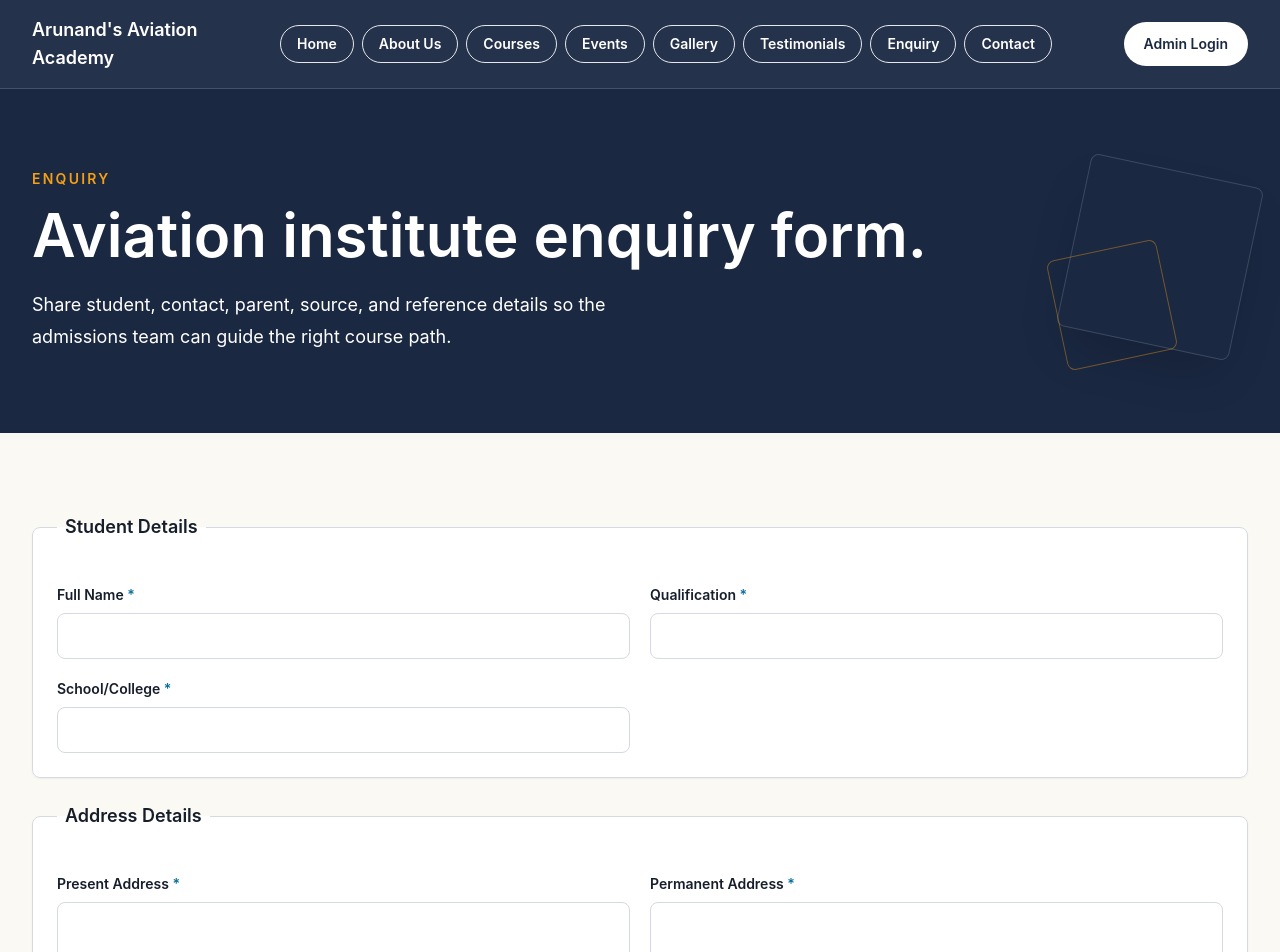
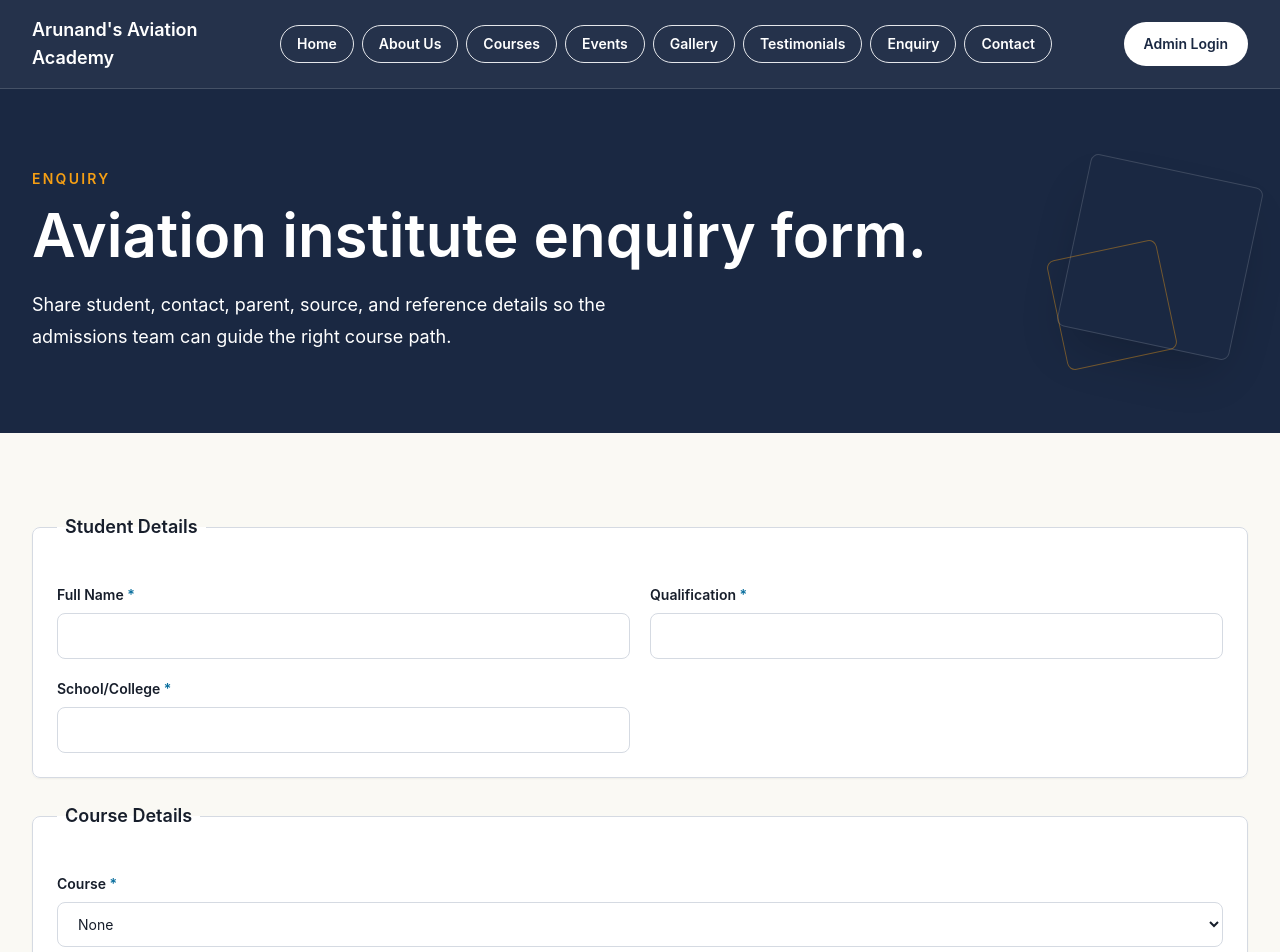
Before and after one commit to griffinpaulgpg/aviation1117, a Next.js app: page /enquiry in a window 1280 px wide. Shown: the top 952 px of the page. Built offline with nearby package versions, Linux system fonts and the light colour scheme.

Commit message:
Prefill enquiry course selection

```diff
--- a/components/course-card.tsx
+++ b/components/course-card.tsx
@@ -1,8 +1,12 @@
+import Link from "next/link";
+
 import type { SiteContent } from "@/types/site-content";
 
 type Course = SiteContent["courses"][number];
 
 export function CourseCard({ course }: { course: Course }) {
+  const enquiryHref = `/enquiry?course=${encodeURIComponent(course.title)}`;
+
   return (
     <article className="flex h-full flex-col rounded-lg border border-border bg-white p-6 shadow-sm">
       <div className="flex items-start justify-between gap-4">
@@ -14,6 +18,12 @@ export function CourseCard({ course }: { course: Course }) {
         ) : null}
       </div>
       <p className="mt-4 flex-1 text-sm leading-7 text-muted">{course.description}</p>
+      <Link
+        href={enquiryHref}
+        className="mt-6 rounded-full bg-brand px-6 py-3 text-center text-sm font-semibold text-white transition hover:bg-brand-dark"
+      >
+        Reach Us Now
+      </Link>
     </article>
   );
 }
--- a/components/enquiry-form.tsx
+++ b/components/enquiry-form.tsx
@@ -1,6 +1,8 @@
 "use client";
 
-import { useState } from "react";
+import { useEffect, useState } from "react";
+
+import { siteContent } from "@/lib/site-content";
 
 const enquirySources = [
   "Newspaper Ads",
@@ -10,6 +12,8 @@ const enquirySources = [
   "Seminar",
   "Other",
 ];
+
+const courseOptions = ["None", ...siteContent.courses.map((course) => course.title)];
 
 function Field({
   id,
@@ -85,6 +89,13 @@ function FormSection({
 
 export function EnquiryForm() {
   const [showOtherSource, setShowOtherSource] = useState(false);
+  const [selectedCourse, setSelectedCourse] = useState("None");
+
+  useEffect(() => {
+    const course = new URLSearchParams(window.location.search).get("course") || "None";
+
+    setSelectedCourse(courseOptions.includes(course) ? course : "None");
+  }, []);
 
   return (
     <form className="grid gap-6" method="post">
@@ -92,6 +103,28 @@ export function EnquiryForm() {
         <Field id="fullName" label="Full Name" required autoComplete="name" />
         <Field id="qualification" label="Qualification" required />
         <Field id="schoolCollege" label="School/College" required />
+      </FormSection>
+
+      <FormSection title="Course Details">
+        <div className="grid gap-2 md:col-span-2">
+          <label className="text-sm font-semibold text-foreground" htmlFor="selectedCourse">
+            Course <span className="text-brand">*</span>
+          </label>
+          <select
+            id="selectedCourse"
+            name="selectedCourse"
+            required
+            value={selectedCourse}
+            onChange={(event) => setSelectedCourse(event.currentTarget.value)}
+            className="rounded-lg border border-border bg-white px-4 py-3 text-sm text-foreground outline-none transition focus:border-brand focus:ring-4 focus:ring-brand/10"
+          >
+            {courseOptions.map((course) => (
+              <option key={course} value={course}>
+                {course}
+              </option>
+            ))}
+          </select>
+        </div>
       </FormSection>
 
       <FormSection title="Address Details">
```
